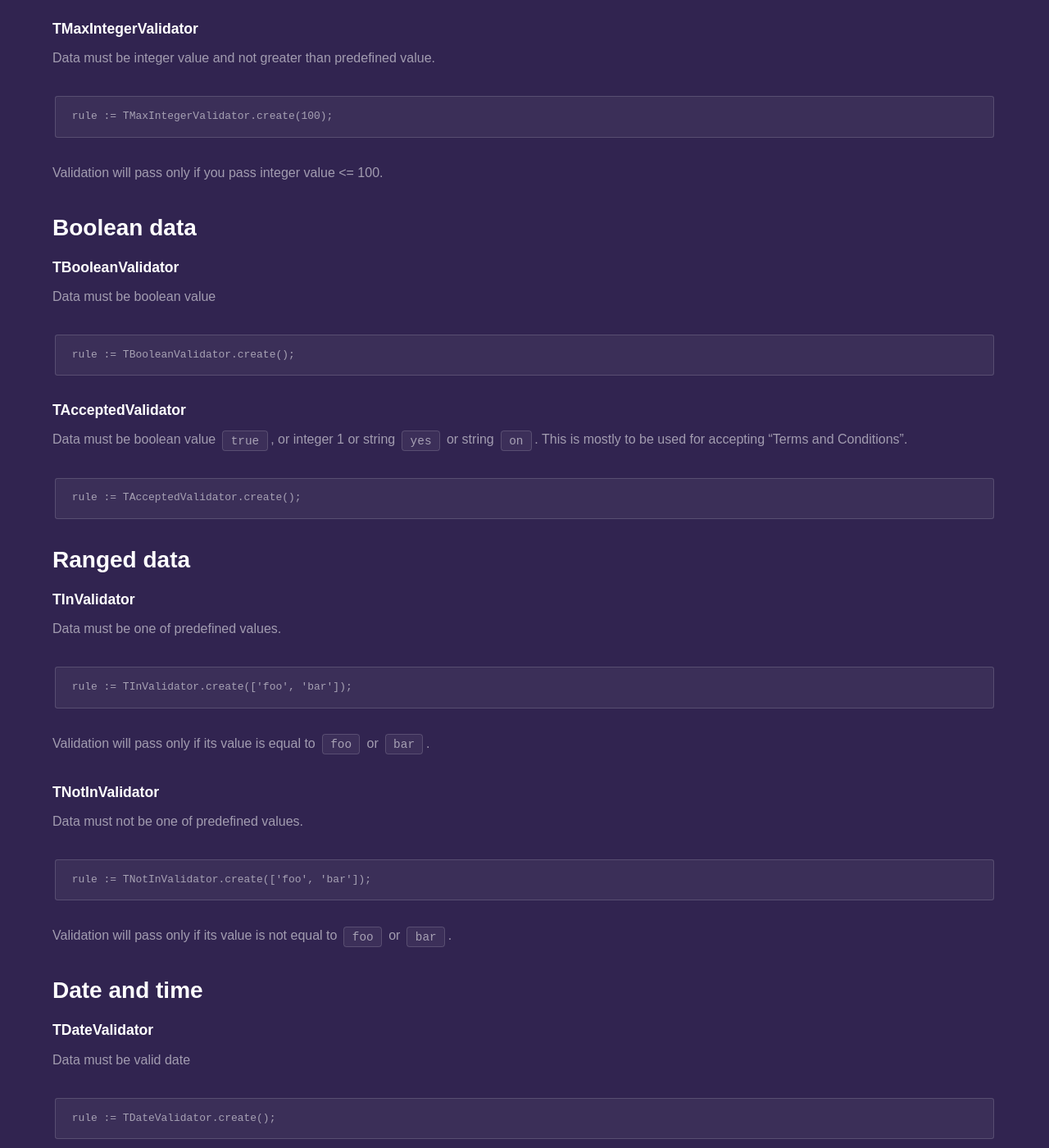
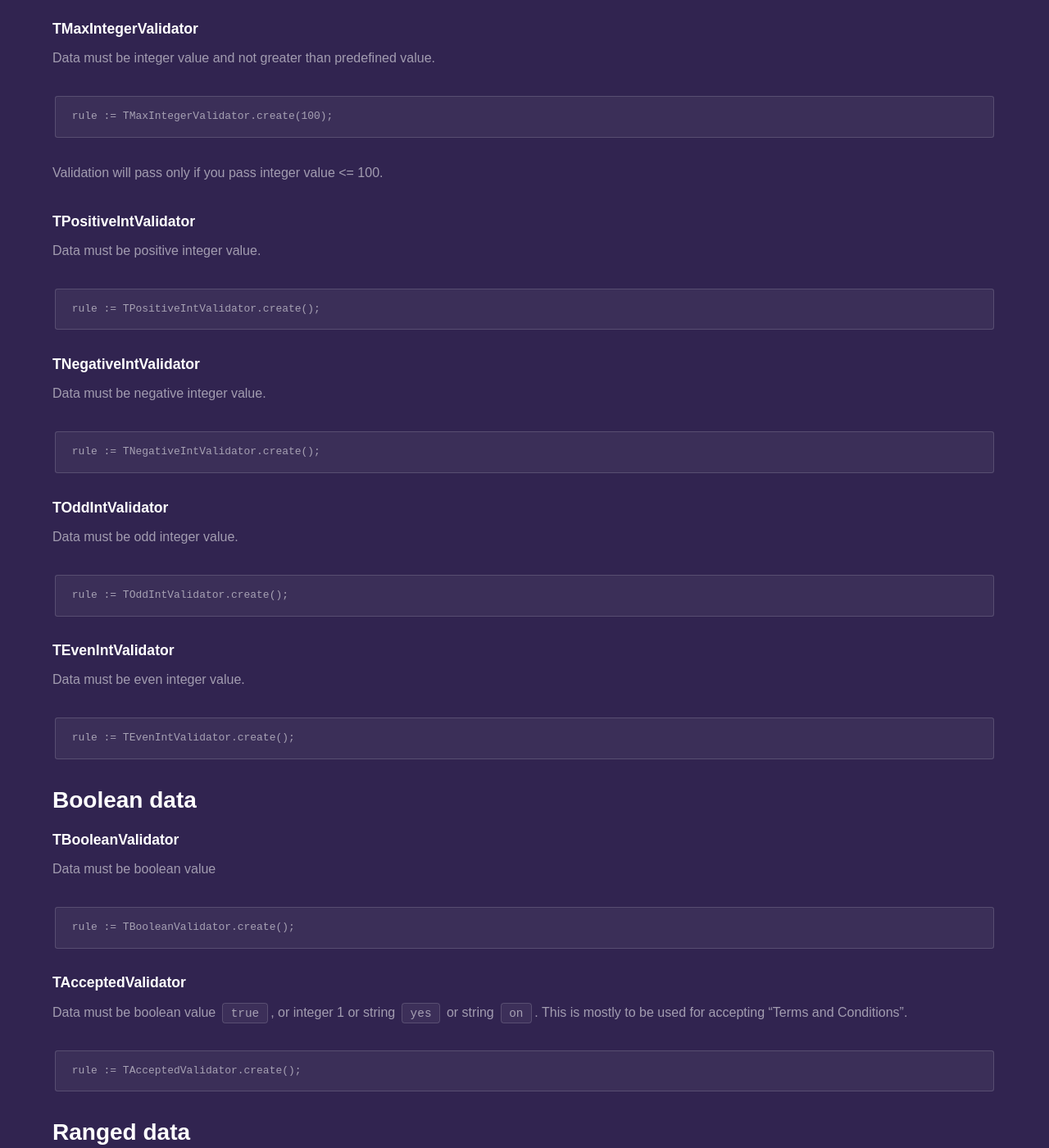
Before and after one commit to fanoframework/fanoframework.github.io, a Jekyll site: the page built from security/form-validation/built-in-validation-rules/index.md, in a window 1280 px wide and 1400 px high, scrolled down 5033 px. Shown: the whole window at 82% size. Built offline with Jekyll 4.4.1, drawn with Linux system fonts in a browser that asks for light colours; our own code applies the rules of GitHub Pages for plain Markdown files.

Commit message:
add content about new integer validation rule

````diff
--- a/security/form-validation/built-in-validation-rules/index.md
+++ b/security/form-validation/built-in-validation-rules/index.md
@@ -220,6 +220,38 @@ Data must be integer value and not greater than predefined value.
 rule := TMaxIntegerValidator.create(100);
 ```
 Validation will pass only if you pass integer value <= 100.
+
+### TPositiveIntValidator
+
+Data must be positive integer value.
+
+```
+rule := TPositiveIntValidator.create();
+```
+
+### TNegativeIntValidator
+
+Data must be negative integer value.
+
+```
+rule := TNegativeIntValidator.create();
+```
+
+### TOddIntValidator
+
+Data must be odd integer value.
+
+```
+rule := TOddIntValidator.create();
+```
+
+### TEvenIntValidator
+
+Data must be even integer value.
+
+```
+rule := TEvenIntValidator.create();
+```
 
 ## Boolean data
 
````
